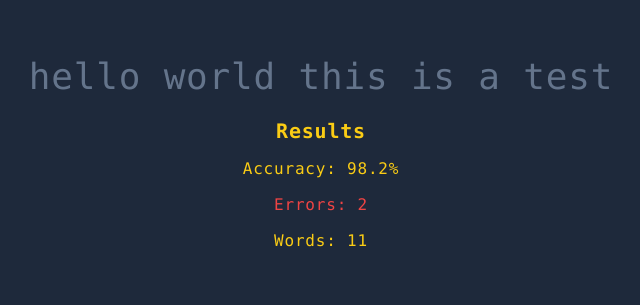
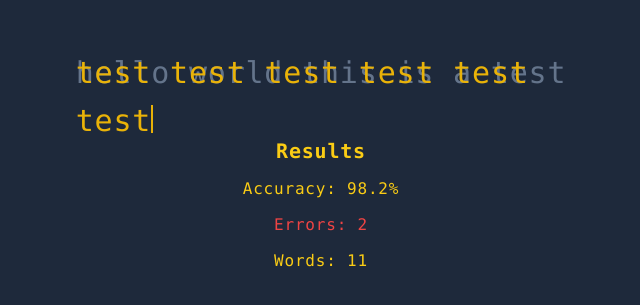
Before and after one commit to itsdmd/retype, a React (Vite) app: page / in a window 1280 px wide. Shown: the part 245-550 px from the top of the page, without its empty margins (319-959 px from the left). Built offline with nearby package versions, Linux system fonts and the light colour scheme.

Commit message:
user input overlay & caret

```diff
--- a/src/App.jsx
+++ b/src/App.jsx
@@ -1,4 +1,6 @@
 import Results from "./components/Results.jsx";
+import UserInput from "./components/UserInput.jsx";
+import TextContainer from "./components/TextContainer.jsx";
 
 const words = [
   "hello",
@@ -13,22 +15,27 @@ const words = [
   " ",
   "test",
 ];
+const str = "test test test test test test";
 const accuracy = 0.982;
 const errors = 2;
 
-const GeneratedText = ({ text }) => {
-  return <div className="text-4xl text-center text-inactive-500">{words}</div>;
+const OriginalText = ({ text }) => {
+  return <div className="text-secondary-500">{words}</div>;
 };
 
 function App() {
   return (
     <>
-      <GeneratedText text={words} />
+      <TextContainer>
+        <OriginalText text={words} />
+        <UserInput className="absolute inset-0" userInput={str} />
+      </TextContainer>
+
       <Results
         accuracy={accuracy}
         errors={errors}
         total={words.length}
-        className="mt-5"
+        className="mt-10"
       />
     </>
   );
--- /dev/null
+++ b/src/components/Caret.jsx
@@ -0,0 +1,36 @@
+import { motion } from "framer-motion";
+
+const Caret = ({ blink, duration }) => {
+  if (blink === undefined) {
+    blink = true;
+  }
+
+  if (duration === undefined) {
+    duration = 0.5;
+  }
+
+  if (blink) {
+    return (
+      <motion.div
+        aria-hidden={true}
+        className="inline-block w-0.5 h-7 bg-primary-500 translate-y-0.5"
+        initial={{ opacity: 0 }}
+        animate={{ opacity: 1 }}
+        transition={{
+          repeat: Infinity,
+          repeatType: "reverse",
+          duration: duration,
+        }}
+      />
+    );
+  } else {
+    return (
+      <div
+        aria-hidden={true}
+        className="inline-block w-0.5 h-7 bg-primary-500 translate-y-0.5"
+      />
+    );
+  }
+};
+
+export default Caret;
--- /dev/null
+++ b/src/components/TextContainer.jsx
@@ -0,0 +1,9 @@
+const TextContainer = ({ children }) => {
+  return (
+    <div className="relative max-w-xl mt-3 text-3xl leading-relaxed break-all">
+      {children}
+    </div>
+  );
+};
+
+export default TextContainer;
--- /dev/null
+++ b/src/components/UserInput.jsx
@@ -0,0 +1,24 @@
+import Caret from "./Caret";
+
+const Character = ({ char }) => {
+  return <span className="text-primary-500">{char}</span>;
+};
+
+const UserInput = ({ userInput, className }) => {
+  const characters = userInput.split("");
+
+  return (
+    <div className={className}>
+      {characters.map((char, index) => {
+        return (
+          <Character key={`${char}_${index}`} char={char} status={"primary"}>
+            {char}
+          </Character>
+        );
+      })}
+      <Caret blink={true} />
+    </div>
+  );
+};
+
+export default UserInput;
--- a/src/index.css
+++ b/src/index.css
@@ -4,6 +4,6 @@
 
 @layer base {
   body {
-    @apply min-h-screen bg-slate-800 grid place-items-center text-white font-mono tracking-wider px-4;
+    @apply min-h-screen bg-slate-800 grid place-items-center font-mono tracking-wider px-4;
   }
 }
--- a/tailwind.config.js
+++ b/tailwind.config.js
@@ -7,7 +7,7 @@ export default {
     extend: {
       colors: {
         primary: colors.yellow,
-        inactive: colors.slate,
+        secondary: colors.slate,
         error: colors.red,
       },
     },
```
